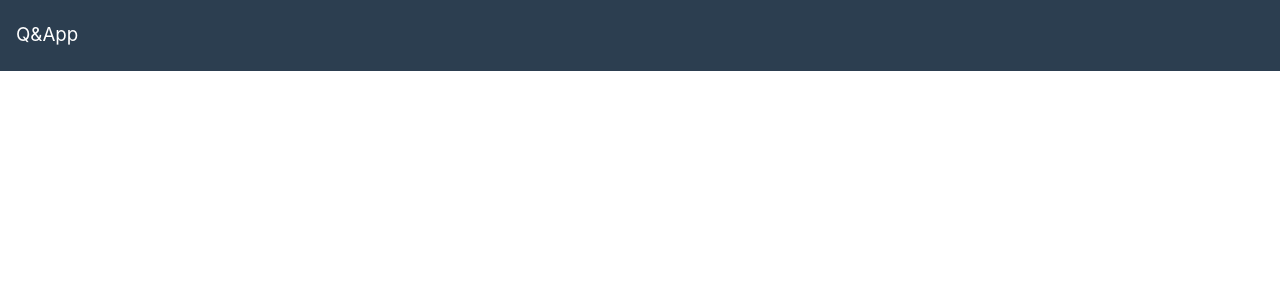
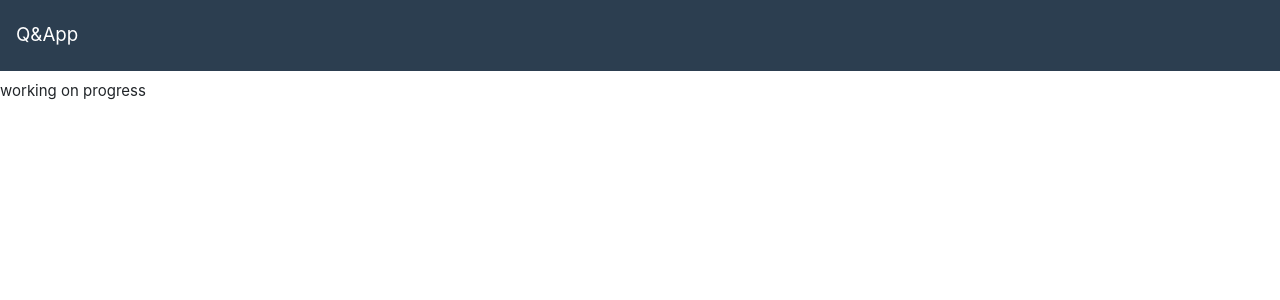
Before and after one commit to criszelaya24/qa-app, a React (Create React App) app in the folder frontend/: page / in a window 1280 px wide. Shown: the top 300 px of the page. Built offline with nearby package versions, Linux system fonts and the light colour scheme.

Commit message:
Giving margin

```diff
--- a/frontend/src/App.js
+++ b/frontend/src/App.js
@@ -5,6 +5,7 @@ class App extends Component  {
     return (
       <div>
         <NavBar/>
+        <p>working on progress</p>
       </div>
     )
   }
--- a/frontend/src/index.css
+++ b/frontend/src/index.css
@@ -6,6 +6,7 @@ body {
     sans-serif;
   -webkit-font-smoothing: antialiased;
   -moz-osx-font-smoothing: grayscale;
+  margin-top: 80px;
 }
 
 code {
```
